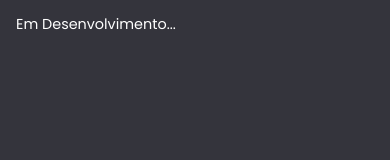
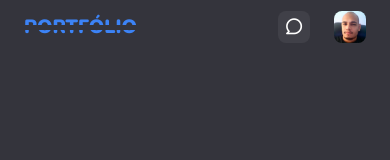
Before and after one commit to dev-marcioreis/portfolio, a plain HTML site: page index.html in a window 390 px wide. Shown: the top 160 px of the page. Drawn offline with nearby package versions, Linux system fonts and the light colour scheme.

Commit message:
Header pronto / desktop / mobile

```diff
--- a/index.html
+++ b/index.html
@@ -21,10 +21,29 @@
 </head>
 
 <body>
-    <div class="section">
+
+    <!--========Header========-->
+    <header class="header">
         <div class="container">
-            <p>Em Desenvolvimento...</p>
+            <div class="header__container flex">
+                <div class="header-logo">
+                    <a href="index.html" class="logo">portfólio</a>
+                </div>
+                <div class="header-content flex">
+                    <div class="header-icon">
+                        <i class="uil uil-comment"></i>
+                    </div>
+                    <div class="header-user">
+                        <img src="assets/user.jfif" alt="">
+                    </div>
+                </div>
+            </div>
         </div>
-    </div>
+    </header>
+
+    <!--========Home========-->
+
+
+
 </body>
 </html>
--- a/partials/_config.scss
+++ b/partials/_config.scss
@@ -21,7 +21,7 @@ $blue2-color: hsl(217, 91%, 60%);
 $blue3-color: hsl(224, 64%, 33%);
 $bg-color: hsl(240, 7%, 22%);
 $black-color: hsl(0, 0%, 0%);
-$glass-color: hsl(250, 5%, 22%);
+$glass-color: hsla(0, 0%, 100%, 0.062);
 $text-color: hsl(0, 0%, 17%);
 $white-color: hsl(0, 0%, 100%);
 $red-color: hsl(349, 98%, 58%);
--- /dev/null
+++ b/partials/_header.scss
@@ -0,0 +1,133 @@
+.header {
+    position: fixed;
+    top: 0;
+    left: 0;
+    width: 100vw;
+    z-index: 100;
+
+    .container {
+
+        .header__container {
+            padding: 1rem 5rem;
+            justify-content: space-between;
+            transition: $transition;
+
+            .header-logo {
+
+                .logo {
+                    position: relative;
+                    font-family: $font-logo;
+                    font-size: 2rem;
+                    font-weight: 900;
+                    color: $blue2-color;
+                    text-transform: uppercase;
+
+                    &::before {
+                        content: '';
+                        position: absolute;
+                        top: 1rem;
+                        left: 0;
+                        background: $bg-color;
+                        width: 100%;
+                        height: .6rem;
+                        transition: $transition;
+                    }
+                }
+            }
+
+            .header-content {
+                justify-content: space-between;
+                gap: 2rem;
+
+                .header-icon {
+                    display: flex;
+                    align-items: center;
+                    justify-content: center;
+                    width: 2.5rem;
+                    height: 2.5rem;
+                    background: $glass-color;
+                    border-radius: .5rem;
+                    cursor: pointer;
+                    transition: $transition;
+
+                    &:hover {
+                        border-radius: 50%;
+                    }
+
+                    i {
+                        font-size: 1.5rem;
+                        color: $white-color;
+                        transition: $transition;
+                    }
+
+                    &:hover i {
+                        color: $blue2-color;
+                    }
+                }
+
+                .header-user {
+                    width: 2.5rem;
+                    height: 2.5rem;
+                    cursor: pointer;
+
+                    img {
+                        object-fit: cover;
+                        width: 100%;
+                        height: 100%;
+                        border-radius: .5rem;
+                        transition: $transition;
+
+                        &:hover {
+                            border-radius: 50%;
+                        }
+                    }
+                }
+            }
+        }
+    }
+}
+
+
+/*==========Media Query==========*/
+@media (max-width: 1024px) {
+    .header {
+
+        .container {
+
+            .header__container {
+                padding: .7rem .5rem;
+
+                .header-logo {
+
+                    .logo {
+                        font-size: 1.2rem;
+
+                        &::before {
+                            top: .7rem;
+                            height: .3rem;
+                        }
+                    }
+                }
+
+                .header-content {
+                    gap: 1.5rem;
+
+                    .header-icon {
+                        width: 2rem;
+                        height: 2rem;
+
+                        i {
+                            font-size: 1.2rem;
+                        }
+                    }
+
+                    .header-user {
+                        width: 2rem;
+                        height: 2rem;
+                    }
+                }
+            }
+        }
+    }
+
+}
--- a/style.scss
+++ b/style.scss
@@ -1,3 +1,5 @@
 @import './partials/config';
 @import './partials/mixins';
 @import './partials/general';
+@import './partials/header';
+@import './partials/home';
```
Also changed, not shown: assets/user.jfif (added), css/style.css, partials/_home.scss (added), 1 other file.
